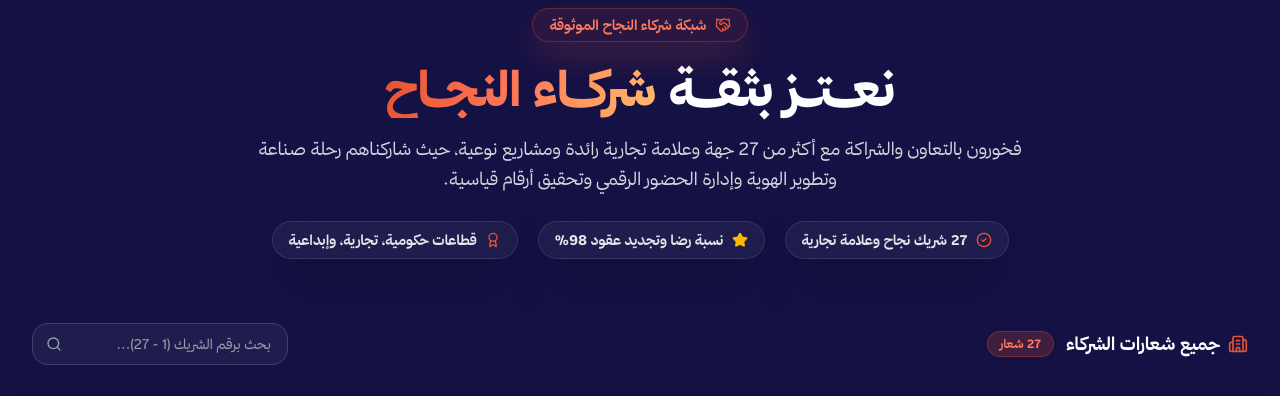
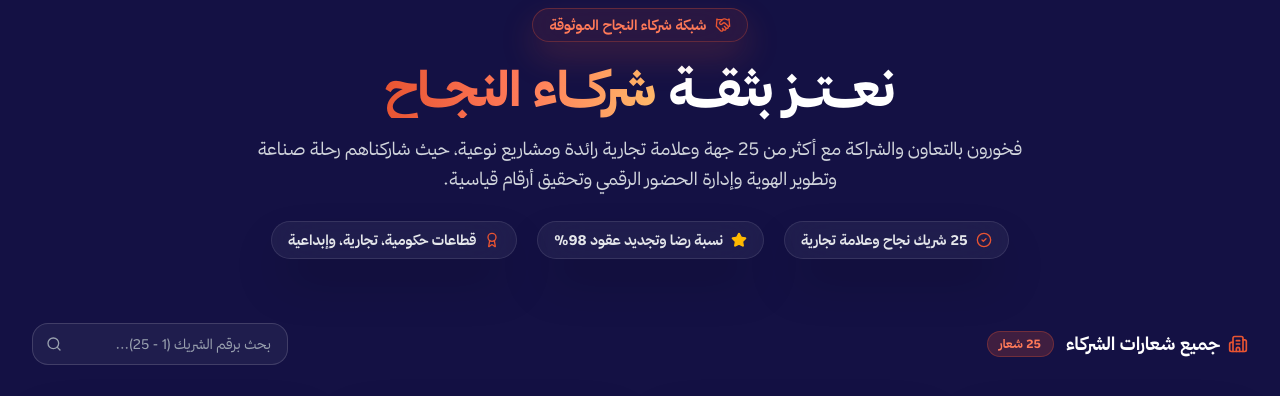
Before and after one commit to ibt1kar/IBTIKAR-MEDIA, a React (Vite) app: page / in a window 1280 px wide. Shown: the part 8740-9136 px from the top of the page. Built offline with nearby package versions, Linux system fonts and the light colour scheme.

Commit message:
feat: update clients list and display logic
Refactored client logo rendering to exclude specific source images and adjusted the total count displayed in the description.

```diff
--- a/src/components/ClientsGridSection.tsx
+++ b/src/components/ClientsGridSection.tsx
@@ -6,14 +6,19 @@ interface ClientsGridSectionProps {
 }
 
 export const ClientsGridSection: React.FC<ClientsGridSectionProps> = ({ onOpenOrderModal }) => {
-  // 27 client logos numbered from 1 to 27
-  const allLogos = Array.from({ length: 27 }, (_, i) => ({
-    id: i + 1,
-    src: `/${i + 1}.png`,
-    alt: `شريك نجاح منصة ابتكار #${i + 1}`,
+  // 25 client logos (excluding original #16 and #20, reordered sequentially 1 to 25)
+  const sourceImageNumbers = [
+    1, 2, 3, 4, 5, 6, 7, 8, 9, 10, 11, 12, 13, 14, 15,
+    17, 18, 19, 21, 22, 23, 24, 25, 26, 27
+  ];
+
+  const allLogos = sourceImageNumbers.map((imgNum, index) => ({
+    id: index + 1,
+    src: `/${imgNum}.png`,
+    alt: `شريك نجاح منصة ابتكار #${index + 1}`,
   }));
 
-  const [selectedLogo, setSelectedLogo] = useState<number | null>(null);
+  const [selectedLogo, setSelectedLogo] = useState<typeof allLogos[0] | null>(null);
   const [searchTerm, setSearchTerm] = useState('');
 
   const filteredLogos = searchTerm.trim()
@@ -41,14 +46,14 @@ export const ClientsGridSection: React.FC<ClientsGridSectionProps> = ({ onOpenOr
           </h2>
 
           <p className="text-gray-300 text-sm sm:text-base md:text-lg leading-relaxed">
-            فخورون بالتعاون والشراكة مع أكثر من 27 جهة وعلامة تجارية رائدة ومشاريع نوعية، حيث شاركناهم رحلة صناعة وتطوير الهوية وإدارة الحضور الرقمي وتحقيق أرقام قياسية.
+            فخورون بالتعاون والشراكة مع أكثر من 25 جهة وعلامة تجارية رائدة ومشاريع نوعية، حيث شاركناهم رحلة صناعة وتطوير الهوية وإدارة الحضور الرقمي وتحقيق أرقام قياسية.
           </p>
 
           {/* Quick Metrics Bar */}
           <div className="pt-3 flex flex-wrap items-center justify-center gap-3 sm:gap-5 text-xs sm:text-sm font-bold text-gray-200">
             <div className="flex items-center gap-2 glass-panel px-4 py-2 rounded-full border border-white/10 shadow-sm">
               <CheckCircle2 className="w-4 h-4 text-[#e85432]" />
-              <span>27 شريك نجاح وعلامة تجارية</span>
+              <span>25 شريك نجاح وعلامة تجارية</span>
             </div>
             <div className="flex items-center gap-2 glass-panel px-4 py-2 rounded-full border border-white/10 shadow-sm">
               <Star className="w-4 h-4 text-amber-400 fill-amber-400" />
@@ -77,7 +82,7 @@ export const ClientsGridSection: React.FC<ClientsGridSectionProps> = ({ onOpenOr
           <div className="relative w-full sm:w-64">
             <input
               type="text"
-              placeholder="بحث برقم الشريك (1 - 27)..."
+              placeholder="بحث برقم الشريك (1 - 25)..."
               value={searchTerm}
               onChange={(e) => setSearchTerm(e.target.value)}
               className="w-full bg-white/5 border border-white/15 rounded-2xl px-4 py-2.5 pl-10 text-xs sm:text-sm text-white placeholder-gray-400 focus:outline-none focus:border-[#e85432] transition-colors"
@@ -86,12 +91,12 @@ export const ClientsGridSection: React.FC<ClientsGridSectionProps> = ({ onOpenOr
           </div>
         </div>
 
-        {/* The Grid of 27 Logos (1 to 27) - Enlarged Display */}
+        {/* The Grid of 25 Logos (1 to 25) - Enlarged Display */}
         <div className="grid grid-cols-2 sm:grid-cols-2 md:grid-cols-3 lg:grid-cols-4 xl:grid-cols-4 gap-4 sm:gap-6 md:gap-7">
           {filteredLogos.map((client) => (
             <div
               key={client.id}
-              onClick={() => setSelectedLogo(client.id)}
+              onClick={() => setSelectedLogo(client)}
               className="group relative glass-panel rounded-3xl p-5 sm:p-7 flex flex-col items-center justify-between border border-white/12 hover:border-[#e85432] hover:bg-white/[0.14] transition-all duration-300 hover:shadow-[0_16px_36px_rgba(232,84,50,0.28)] hover:-translate-y-2 min-h-[200px] sm:min-h-[240px] md:min-h-[260px] cursor-pointer"
             >
               {/* Subtle background glow on hover */}
@@ -145,15 +150,15 @@ export const ClientsGridSection: React.FC<ClientsGridSectionProps> = ({ onOpenOr
               <div className="space-y-1">
                 <div className="inline-flex items-center gap-1.5 px-3 py-1 rounded-full glass-panel-orange text-[#ff7a59] font-bold text-xs">
                   <Award className="w-3.5 h-3.5" />
-                  <span>شريك نجاح #{selectedLogo.toString().padStart(2, '0')}</span>
+                  <span>شريك نجاح #{selectedLogo.id.toString().padStart(2, '0')}</span>
                 </div>
                 <h3 className="text-lg sm:text-xl font-bold text-white">شريك نجاح منصة ابتكار</h3>
               </div>
 
               <div className="w-full h-56 sm:h-64 rounded-2xl bg-white/[0.08] border border-white/10 p-6 flex items-center justify-center shadow-inner">
                 <img
-                  src={`/${selectedLogo}.png`}
-                  alt={`شريك نجاح ${selectedLogo}`}
+                  src={selectedLogo.src}
+                  alt={selectedLogo.alt}
                   className="max-h-full max-w-full object-contain filter contrast-105 brightness-105 drop-shadow-xl"
                   referrerPolicy="no-referrer"
                 />
```
